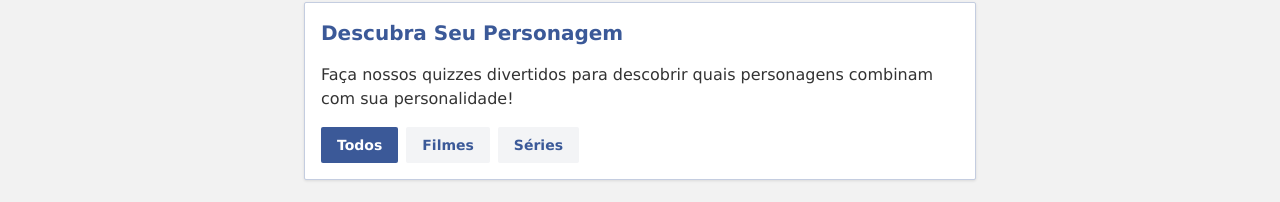
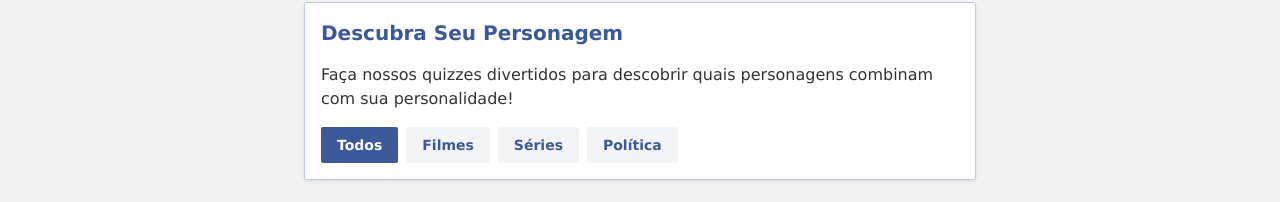
Before and after one commit to Felici4no/Return-me, a React (Vite) app: page / in a window 1280 px wide. Shown: the part 66-268 px from the top of the page. Built offline with nearby package versions, Linux system fonts and the light colour scheme; no server answers.

Commit message:
add filtro

```diff
--- a/src/pages/Home.tsx
+++ b/src/pages/Home.tsx
@@ -74,6 +74,17 @@ const Home: React.FC = () => {
             >
               Séries
             </button>
+
+            <button
+              className={`px-4 py-2 rounded-sm text-sm font-bold ${
+                selectedType === 'política'
+                  ? 'bg-facebook-blue text-white'
+                  : 'bg-gray-100 text-facebook-blue hover:bg-gray-200'
+              }`}
+              onClick={() => setSelectedType('política')}
+            >
+              Política
+            </button>
           </div>
         </div>
 
```
